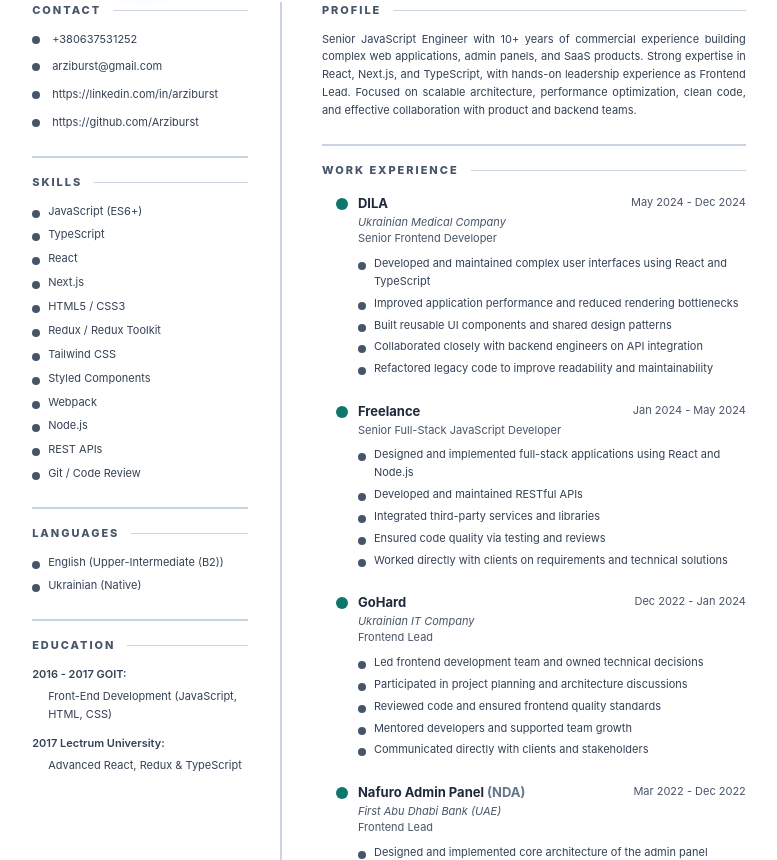
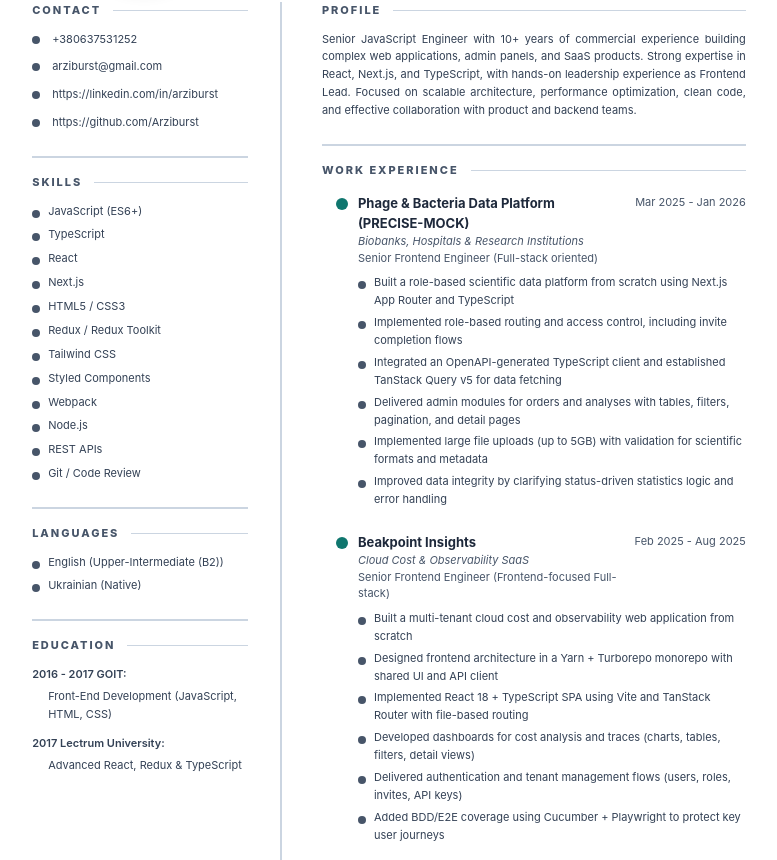
Before and after one commit to Arziburst/CV, a Next.js app: page / in a window 1280 px wide. Shown: the part 340-1200 px from the top of the page, without its empty margins (251-1028 px from the left). Built offline with nearby package versions, Linux system fonts and the light colour scheme.

Commit message:
Update work experience entries in CV data with concise responsibilities and adjusted date ranges for recent roles at Beakpoint Insights and PRECISE-MOCK. Enhance memory-bank documentation to reflect these changes.

```diff
--- a/src/data/cvData.ts
+++ b/src/data/cvData.ts
@@ -47,6 +47,36 @@ export const cvData: CVData = {
     }
   ],
   "workExperience": [
+    {
+      "company": "Phage & Bacteria Data Platform (PRECISE-MOCK)",
+      "customer": "Biobanks, Hospitals & Research Institutions",
+      "role": "Senior Frontend Engineer (Full-stack oriented)",
+      "period": "Mar 2025 - Jan 2026",
+      "responsibilities": [
+        "Built a role-based scientific data platform from scratch using Next.js App Router and TypeScript",
+        "Implemented role-based routing and access control, including invite completion flows",
+        "Integrated an OpenAPI-generated TypeScript client and established TanStack Query v5 for data fetching",
+        "Delivered admin modules for orders and analyses with tables, filters, pagination, and detail pages",
+        "Implemented large file uploads (up to 5GB) with validation for scientific formats and metadata",
+        "Improved data integrity by clarifying status-driven statistics logic and error handling"
+      ],
+      "isNDA": false
+    },
+    {
+      "company": "Beakpoint Insights",
+      "customer": "Cloud Cost & Observability SaaS",
+      "role": "Senior Frontend Engineer (Frontend-focused Full-stack)",
+      "period": "Feb 2025 - Aug 2025",
+      "responsibilities": [
+        "Built a multi-tenant cloud cost and observability web application from scratch",
+        "Designed frontend architecture in a Yarn + Turborepo monorepo with shared UI and API client",
+        "Implemented React 18 + TypeScript SPA using Vite and TanStack Router with file-based routing",
+        "Developed dashboards for cost analysis and traces (charts, tables, filters, detail views)",
+        "Delivered authentication and tenant management flows (users, roles, invites, API keys)",
+        "Added BDD/E2E coverage using Cucumber + Playwright to protect key user journeys"
+      ],
+      "isNDA": false
+    },
     {
       "company": "DILA",
       "customer": "Ukrainian Medical Company",
```
Also changed, not shown: .cursor/memory-bank.md.
